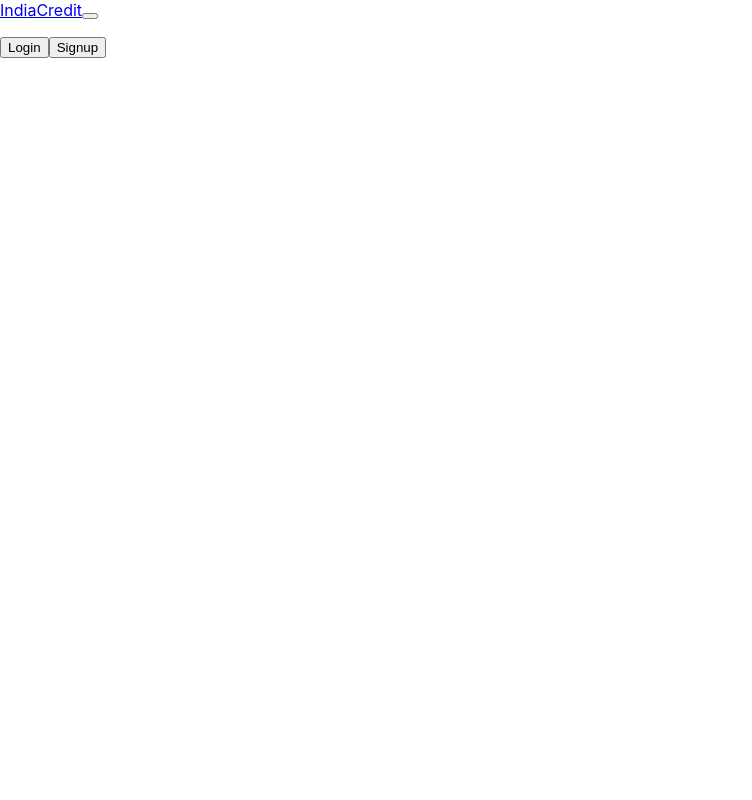
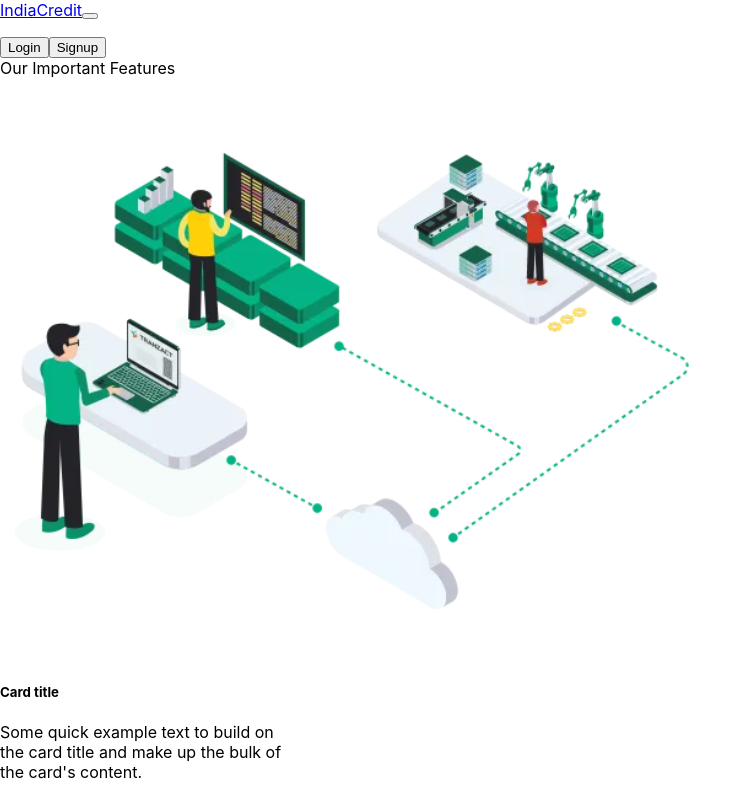
Before and after one commit to Pulak2001-cmd/India-Credit-client, a React (Create React App) app: page / in a window 1280 px wide. Shown: the top 800 px of the page, without its empty margins (0-752 px from the left). Built offline with nearby package versions, Linux system fonts and the light colour scheme; the HTML template or start-up script is replaced by a standard one.

Commit message:
Second commit

```diff
--- a/src/App.js
+++ b/src/App.js
@@ -1,11 +1,13 @@
 import logo from './logo.svg';
 // import './App.css';
 import Header from './components/Header'
+import Cards from './components/Cards';
 
 function App() {
   return (
     <div className="App">
       <Header />
+      <Cards/>
     </div>
   );
 }
--- a/src/components/Card.js
+++ b/src/components/Card.js
@@ -3,8 +3,8 @@ import React,{Fragment} from 'react'
 function Card() {
   return (
     <Fragment>
-          <div class="card" style="width: 18rem;">
-    <img src="D:\NewStart\indiacredit\src\components\Image1.png" class="card-img-top" alt="..."/>
+          <div class="card" style={{width: "18rem"}}>
+    <img src="./Image1.png" class="card-img-top" alt="..."/>
     <div class="card-body">
       <h5 class="card-title">Card title</h5>
       <p class="card-text">Some quick example text to build on the card title and make up the bulk of the card's content.</p>
--- a/src/components/Cards.js
+++ b/src/components/Cards.js
@@ -5,6 +5,7 @@ function Cards() {
   return (
     <Fragment>
         <div class="container">
+          Our Important Features
   <div class="row">
     <div class="col">
       <Card/>
```
Also changed, not shown: public/Image1.png (added).
